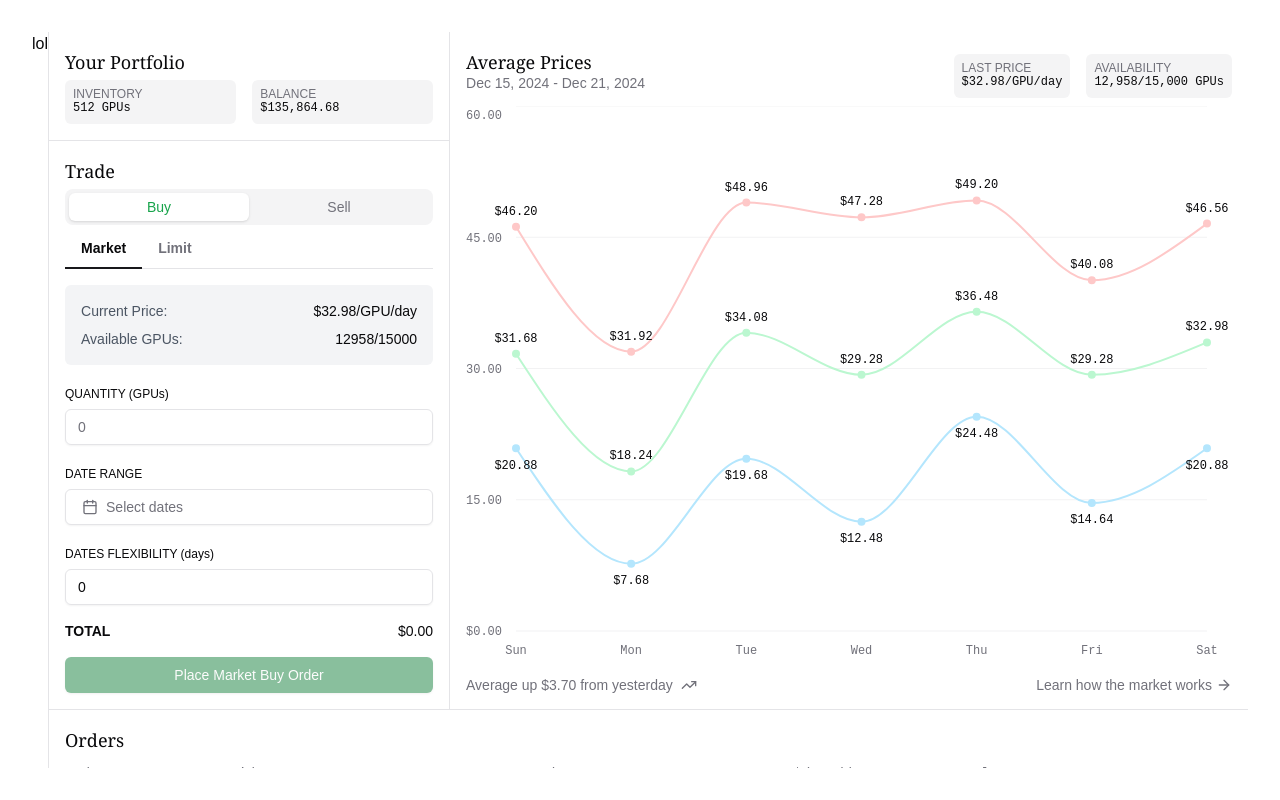
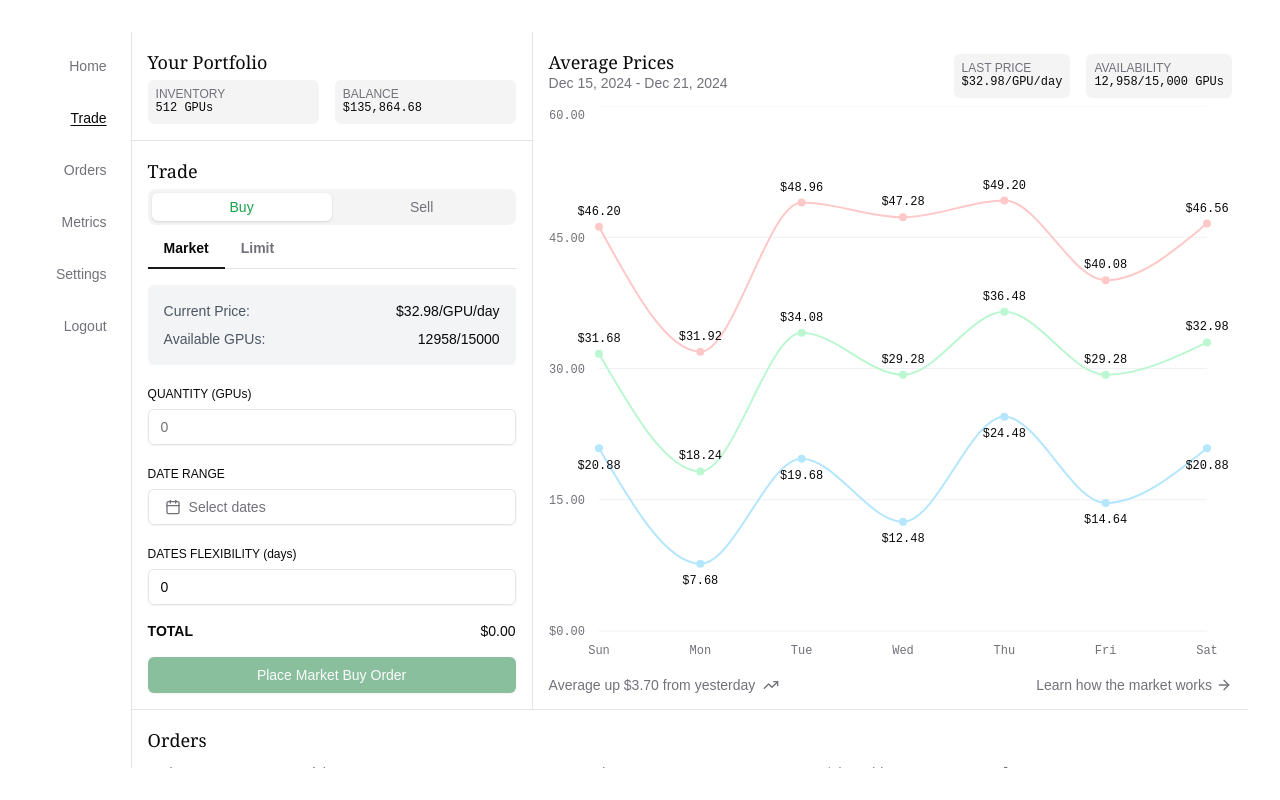
Before and after one commit to darzyx/gpu-auction-house, a Next.js app: page / in a window 1280 px wide. Built offline with nearby package versions, Linux system fonts and the light colour scheme.

Commit message:
Add simple but beautiful sidebar

```diff
--- a/src/app/page.tsx
+++ b/src/app/page.tsx
@@ -3,13 +3,16 @@ import Orders from "@/components/orders";
 import ordersColumns from "@/components/orders/columns";
 import ordersData from "@/components/orders/data";
 import Prices from "@/components/prices";
+import Sidebar from "@/components/sidebar";
 import Trade from "@/components/trade";
 import { Separator } from "@/components/ui/separator";
 
 export default function Home() {
     return (
         <div className="w-full h-screen max-w-7xl p-8 grid grid-cols-[auto_auto_1fr]">
-            <div>lol</div>
+            <div className="h-full p-4">
+                <Sidebar />
+            </div>
             <Separator orientation="vertical" />
             <div className="grid grid-rows-[auto_auto_1fr] h-full">
                 <div className="w-full grid grid-cols-[400px_auto_3fr]">
--- /dev/null
+++ b/src/components/sidebar.tsx
@@ -0,0 +1,28 @@
+import Link from "next/link";
+
+const Item = ({ id, children }: { id: string; children: React.ReactNode }) => {
+    let className = "flex justify-end p-2 text-sm hover:underline underline-offset-2 ";
+    if (id === "trade") {
+        className += "underline";
+    } else {
+        className += "text-muted-foreground";
+    }
+    return (
+        <Link className={className} href="/">
+            {children}
+        </Link>
+    );
+};
+
+export default function Sidebar() {
+    return (
+        <div className="flex flex-col gap-4">
+            <Item id="home">Home</Item>
+            <Item id="trade">Trade</Item>
+            <Item id="orders">Orders</Item>
+            <Item id="metrics">Metrics</Item>
+            <Item id="settings">Settings</Item>
+            <Item id="logout">Logout</Item>
+        </div>
+    );
+}
```
